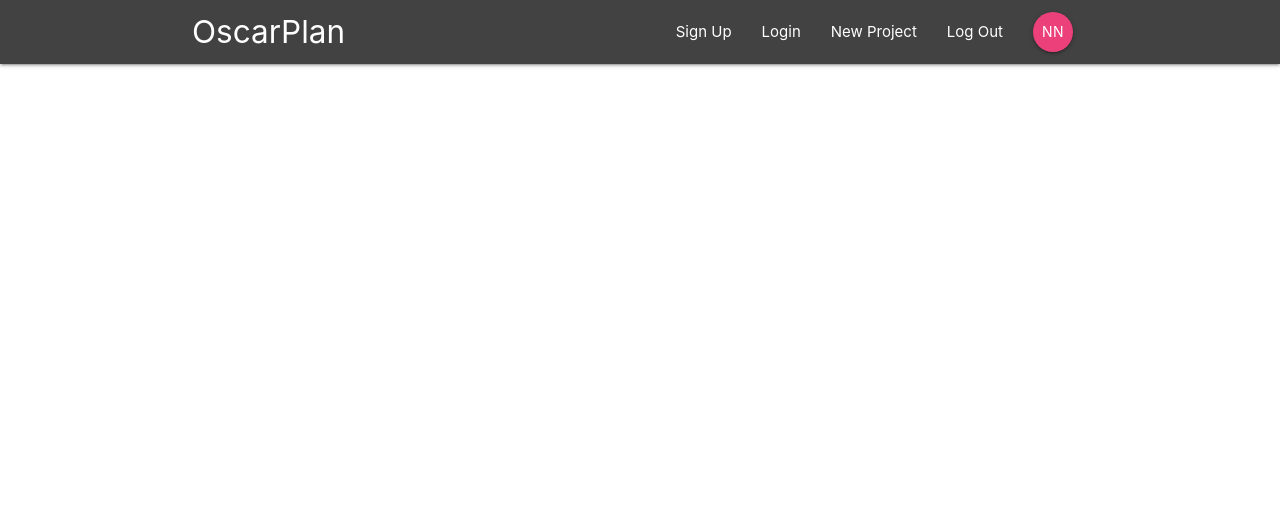
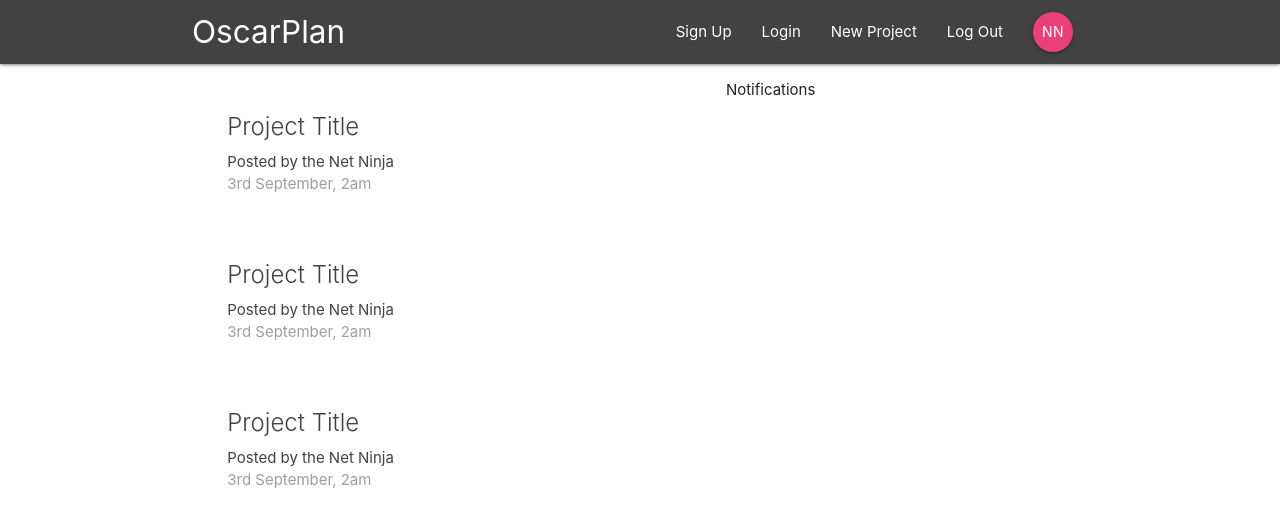
Before and after one commit to cocabet/react-firebase-app, a React (Create React App) app: page / in a window 1280 px wide. Shown: the top 526 px of the page. Built offline with nearby package versions, Linux system fonts and the light colour scheme.

Commit message:
Dashboard component

```diff
--- a/src/App.js
+++ b/src/App.js
@@ -1,4 +1,5 @@
-import { BrowserRouter } from 'react-router-dom';
+import { BrowserRouter, Route, Switch } from 'react-router-dom';
+import Dashboard from './components/dashboard/Dashboard';
 import Navbar from './components/layout/Navbar';
 
 function App() {
@@ -7,6 +8,9 @@
       <BrowserRouter>
         <div className="App">
           <Navbar />
+          <Switch>
+            <Route path="/" component={Dashboard} />
+          </Switch>
         </div>
       </BrowserRouter>
     </>
--- a/src/components/dashboard/Dashboard.js
+++ b/src/components/dashboard/Dashboard.js
@@ -0,0 +1,20 @@
+import React from 'react'
+import ProjectList from '../projects/ProjectList'
+import Notifications from './Notifications'
+
+const Dashboard = () => {
+  return (
+    <div className="dashboard container">
+      <div className="row">
+        <div className="col s12 m6">
+          <ProjectList />
+        </div>
+        <div className="col s12 m5 offset-m1">
+          <Notifications />
+        </div>
+      </div>
+    </div>
+  )
+}
+
+export default Dashboard
--- a/src/components/dashboard/Notifications.js
+++ b/src/components/dashboard/Notifications.js
@@ -0,0 +1,11 @@
+//import React from 'react'
+
+const Notifications = () => {
+  return (
+    <div>
+      <p>Notifications</p>
+    </div>
+  )
+}
+
+export default Notifications
--- a/src/components/projects/ProjectList.js
+++ b/src/components/projects/ProjectList.js
@@ -0,0 +1,35 @@
+//import React from 'react'
+
+const ProjectList = () => {
+  return (
+    <div className="project-list section">
+
+      <div className="card z-depth-0 project-summary">
+        <div className="card-content grey-text text-darken-3">
+          <span className="card-title">Project Title</span>
+          <p>Posted by the Net Ninja</p>
+          <p className="grey-text">3rd September, 2am</p>
+        </div>
+      </div>
+
+      <div className="card z-depth-0 project-summary">
+        <div className="card-content grey-text text-darken-3">
+          <span className="card-title">Project Title</span>
+          <p>Posted by the Net Ninja</p>
+          <p className="grey-text">3rd September, 2am</p>
+        </div>
+      </div>
+
+      <div className="card z-depth-0 project-summary">
+        <div className="card-content grey-text text-darken-3">
+          <span className="card-title">Project Title</span>
+          <p>Posted by the Net Ninja</p>
+          <p className="grey-text">3rd September, 2am</p>
+        </div>
+      </div>
+
+    </div>
+  )
+}
+
+export default ProjectList;
```
